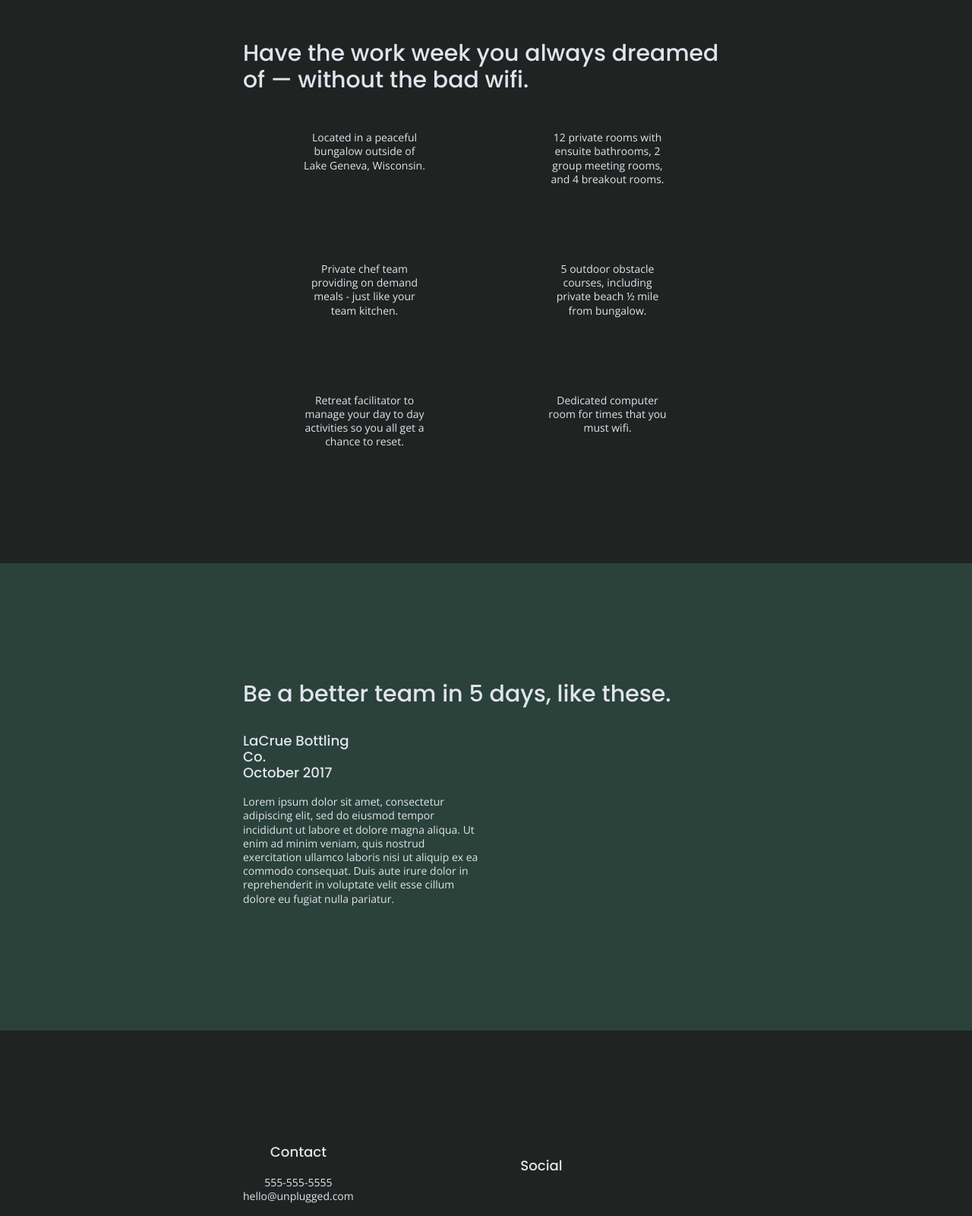
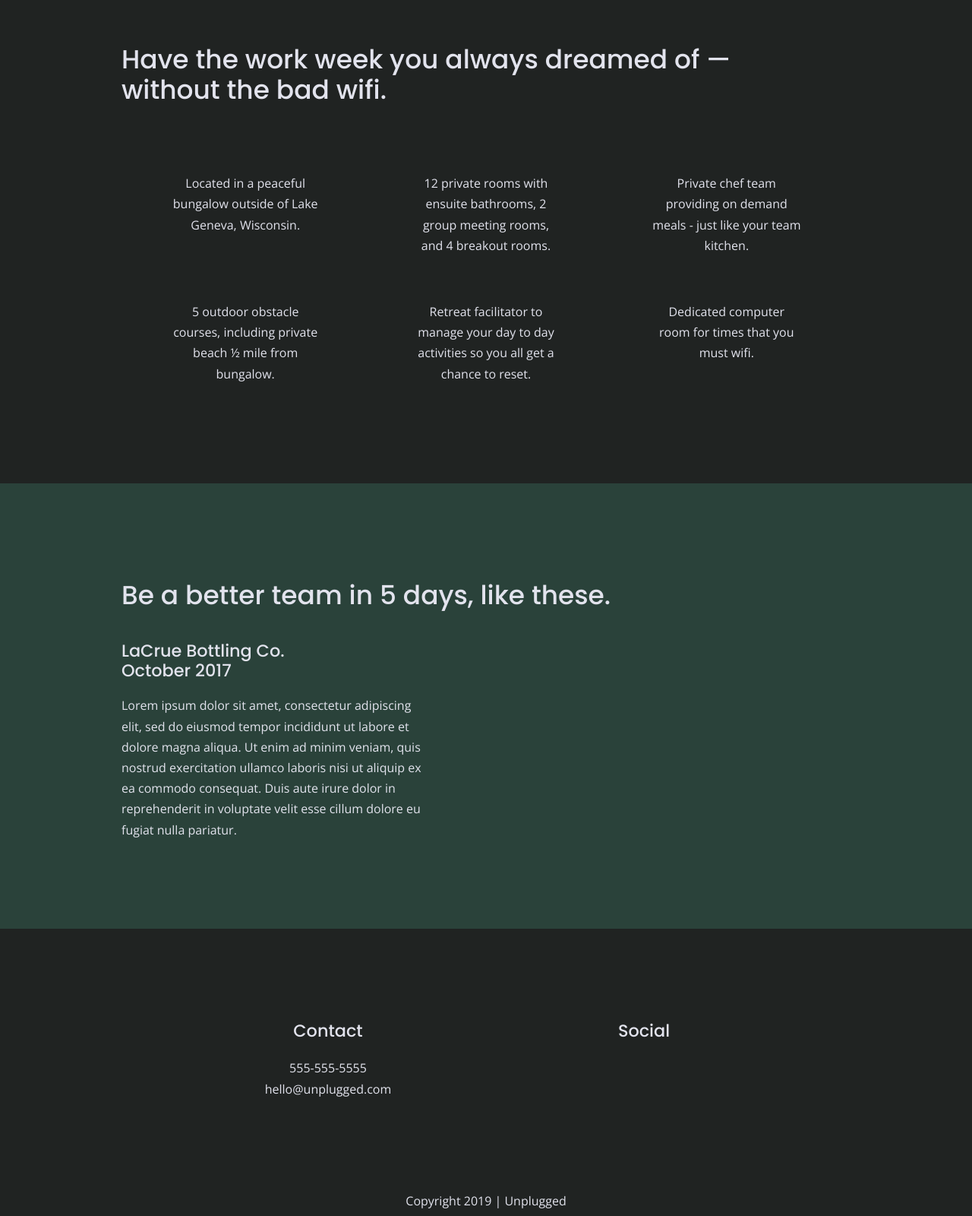
Before and after one commit to Chelsea-Crank/art-sessions, a website built with Parcel: page index.html in a window 1280 px wide. Shown: the part 740-2340 px from the top of the page at 76% size. Built offline with nearby package versions, Linux system fonts and the light colour scheme.

Commit message:
Added desktop breakpoint

```diff
--- a/css/main.css
+++ b/css/main.css
@@ -86,7 +86,7 @@
 	background: #202322;
 	color: #e2e3ed;
 	font-family: 'Open Sans', sans-serif;
-	font-size: 14px;
+	font-size: 16px;
 	margin:0;
 }
 
@@ -95,7 +95,11 @@
 	display: flex;
 	flex-flow: row wrap;
 	justify-content: center;
+}
 
+.content-wrapper {
+	width: 90%;
+	margin: 50px 0;
 }
 
 /************************** Header Styles **************************/
@@ -114,9 +118,9 @@
 
 .header-divider {
     color: #e2e3ed;
-	width: 100%;
     height: 1px;
     margin: 10px 0 20px 0;
+	width: 100%;
 }
 
 header nav {
@@ -130,7 +134,6 @@
 header nav ul {
 	display: flex;
 	justify-content: space-around;
-	padding: 0;
 	width: 100%
 }
 
@@ -149,6 +152,7 @@
 
 footer {
 	flex-direction: column;
+	text-align: center;
 }
 
 footer p{
@@ -157,14 +161,13 @@
 
 footer .content-wrapper {
 	marging: 50px 0;
-	text-align: center;
 	width: 55%;
 }
 
 footer .social-icons {
 	align-items: center;
 	display: flex;
-	justify-content: center;
+	justify-content: space-around;
 }
 
 footer .social-icons p {
@@ -173,16 +176,12 @@
 	justify-content: center;
 }
 
-footer h3 {
-	margin: 50px 0 20px;
-}
-
 footer address {
 	font-style: normal;
 }
 
-.copyright {
-	margin: 50px 0;
+footer .copyright {
+	margin: 20px 0;
 }
 
 h1 {
@@ -208,16 +207,14 @@
 	line-height: 1.3em;
 }
 
-.content-wrapper {
-	width: 90%;
-}
+
 
 /************************** Hero **************************/
 
 .hero-area {
-	align-items: center;
 	display: flex;
 	justify-content: center;
+	flex-flow: row wrap;
 }
 
 /************************** Sign-up Form **************************/
@@ -227,10 +224,6 @@
 	display: flex;
 	flex-flow: row wrap;
 	justify-content: center;
-}
-
-aside h3 {
-	margin-top: 30px;
 }
 
 .form {
@@ -244,16 +237,14 @@
 /************************** Features Content **************************/
 
 .features {
-	align-items: center;
 	display: flex;
 	flex-flow: row wrap;
 	justify-content: center;
-	padding-top: 50px;
 }
 
 
-.features-items {
-	align-items: center;
+.features .features-items {
+	align-items: flex-start;
 	display: flex;
 	flex-flow: row wrap;
 	justify-content: center;
@@ -261,10 +252,7 @@
 }
 
 .features h2 {
-	font-family: 'Poppins', sans-serif;
-	font-size: 2.14em;
-	font-weight: 500;
-	margin: 0;
+	margin-bottom: 60px;
 }
 
 .features p {
@@ -272,32 +260,28 @@
 }
 
 .features article {
-	width: 60%;
-	margin: 50px 0;
-
+	margin: 30px 0;
+	width: 63%;
 }
 
-.features-item-description {
-	align-items: center;
+
+
+/************************** Reviews **************************/
+
+.reviews {
+	background: #2a423a;
 	display: flex;
+	flex-flow: row wrap;
 	justify-content: center;
 }
 
-/************************** Reviews **************************/
-.reviews {
-	align-items: center;
-	background: #2a423a;
-	display: flex;
-	justify-content: center;
-	padding: 0 0 50px;
-}
-
 .reviews h2 {
-	margin: 55px 0 35px;
+	margin-bottom: 40px;
 }
 
 .reviews h3 {
-	width: 55%
+	margin: 20px 0;
+	width: 55%;
 }
 
 
@@ -305,19 +289,18 @@
 /* ==================================================
                        ABOUT PAGE
    ================================================== */
+
 .mission {
+	align-items: center;
 	background: #527158;
-	align-items: center;
 	display: flex;
 	flex-flow: row wrap;
 	justify-content: center;
-	padding: 50px 0 35px;
 }
 
 .mission h2 {
 	font-family: 'Poppins', sans-serif;
 	font-weight: 500;
-	margin: 0 0 20px;
 }
 
 .contact-section {
@@ -326,7 +309,6 @@
 	display: flex;
 	flex-flow: row wrap;
 	justify-content: center;
-	padding: 50px 0 35px;
 }
 
 .contact-section address {
@@ -454,7 +436,7 @@
    ========================================================================== */
 
 @media only screen and (min-width: 768px) {
-/******************Tablet styles here/******************/
+/******************Tablet styles here******************/
     .content-wrapper {
         max-width: 640px;
         margin: 100px 0;
@@ -472,7 +454,7 @@
     }
 
     header nav {
-		width: 20%;
+        width: 30%;
     }
 
     header nav ul {
@@ -500,23 +482,21 @@
     }
 
 /* Features */
+
     .features article {
         align-items: baseline;
         display: flex;
         flex-flow: row wrap;
+        flex-basis: 50%;
         justify-content: center;
-	flex-basis: 50%;
     }
 
     .features .features-item-description {
-		width: 50%;
-	}
-
-	.features-items {
-        align-items: baseline;
+        width: 62%;
     }
 
 /* Reviews */
+
     .review article {
         display: flex;
         justify-content: space-between;
@@ -527,59 +507,70 @@
     }
 
 /* Footer */
+
     footer .content-wrapper {
         width: 65%;
         margin: 100px 0;
     }
 
     .footer-content {
+        align-items: baseline;
         display: flex;
         justify-content: space-between;
-		align-items: center;
-
     }
 
-	footer .contact {
+    footer .contact, footer .social {
         margin-bottom: 0;
+        flex-basis: 50%
     }
 
     footer .copyright {
         width: 100%;
     }
+
+
     /* ==========================================================================
      About Page
      ========================================================================== */
+
     .mission-content {
         display: flex;
         justify-content:  space-between;
         align-items: center;
         padding-top: 20px;
     }
+
     .mission-content p {
         width: 45%;
     }
 
-	.mission h2 {
-		width: 100%;
-	}
     .contact-section .content-wrapper h2 {
         width: 80%;
     }
+
     .contact-content {
         display: flex;
         justify-content: space-between;
         align-items: flex-start;
     }
+
+
     /* ==========================================================================
      FAQ Page
      ========================================================================== */
 
+    header {
+		padding: 15px 0;
+    }
+
     .faq .content-wrapper {
         justify-content: space-between;
     }
+
     .faq-content {
         flex-basis: 45%;
     }
+
     .faq h2 {
         width: 100%
     }
@@ -587,10 +578,80 @@
 
 @media only screen and (min-width: 1200px) {
 /******************Desktop styles here/******************/
+    .content-wrapper {
+        max-width: 960px;
+	}
+
+	h1 {
+		font-size: 3em;
+    }
+	h2 {
+		font-size: 2.15em;
+    }
+	h3 {
+		font-size: 1.4em;
+    }
+
+	header nav {
+        width: 20%;
+    }
+
+/* Hero Area */
+	.hero-area h1 {
+		width: 60%;
+	}
+
+/*Aside */
+	aside .content-wrapper {
+		justify-content: space-around;
+	}
+
+	aside .content-wrapper .form-description,
+	aside .content-wrapper .form {
+		width: 35%;
+	}
+
+/* Feature */
+	.features h2 {
+		width :90%;
+	}
+
 	.features article {
-	width: 20%;
-	margin: 50px 0;
+        flex-basis: 33%;
     }
+
+	.features-items {
+        align-items: baseline;
+    }
+
+	p {
+		line-height: 1.7em;
+	}
+
+/* Reviews */
+	.reviews article div {
+		width: 42%;
+	}
+
+/* ==========================================================================
+ About Page
+ ========================================================================== */
+
+	.mission h2,
+	.contact-section .content-wrapper h2 {
+		width: 95%
+	}
+
+
+ /* ==========================================================================
+ FAQ Page
+ ========================================================================== */
+
+	.faq h2 {
+		width: 100%;
+	}
+
+
 }
 
 
```
Also changed, not shown: about/index.html (+3 -3 lines). Lines whose indentation alone changed are shown as unchanged.
